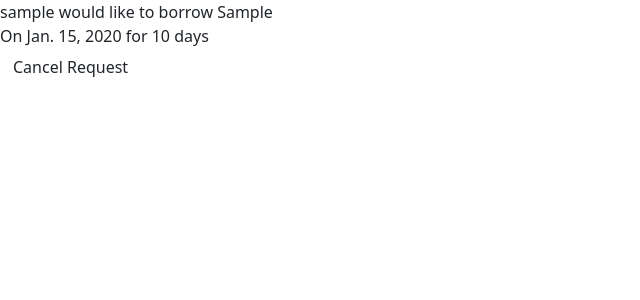
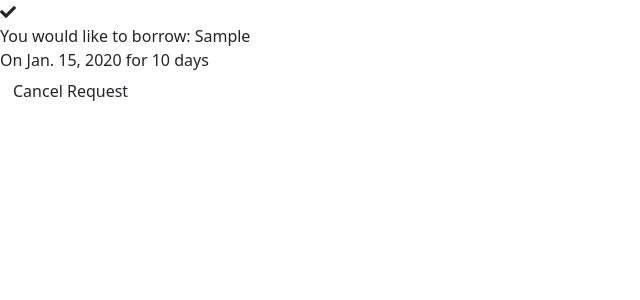
Before and after one commit to SiJiL82/borrow_something, a Django app: a page that uses templates/request_detail.html in a window 1280 px wide. Shown: the part 56-356 px from the top of the page, without its empty margins (0-640 px from the left). Run offline with Django 3.2, Linux system fonts and the light colour scheme; a user stored in the database is signed in; tables that the repository leaves empty hold one stand-in row (values such as "Sample post"); parts of the project's set-up code (start-up, migrations or seed data) failed here and were passed over.

Commit message:
Change content on request details if owned by user

```diff
--- a/templates/request_detail.html
+++ b/templates/request_detail.html
@@ -1,9 +1,20 @@
 {% extends 'base.html' %} {% block content %}
 
 <div>
-    {{ borrow_request.requester }} would like to borrow {{ borrow_request.requested_item }} <br>
+    {% if borrow_request.requester == user and borrow_request.active %}
+        <i class="fas fa-check"></i>
+    {% elif user.is_authenticated and borrow_request.requester == user %}
+        <i class="fas fa-times"></i>
+    {% endif %}
+    <br>
+    {% if borrow_request.requester == user %}
+        You
+    {% else %}
+        {{ borrow_request.requester }}
+    {% endif %}
+    would like to borrow: {{ borrow_request.requested_item }} <br>
     On {{ borrow_request.required_date }} for {{ borrow_request.required_duration }} days <br>
-    {% if user.is_authenticated and borrow_request.requester == user and borrow_request.active %}
+    {% if borrow_request.requester == user and borrow_request.active %}
         <form action="{% url 'cancel_request' borrow_request.slug %}" method="post">
             {% csrf_token %}
             <button type="submit" class="btn" name="cancel_request" value="{{ borrow_request.slug }}">Cancel Request</button>
```
